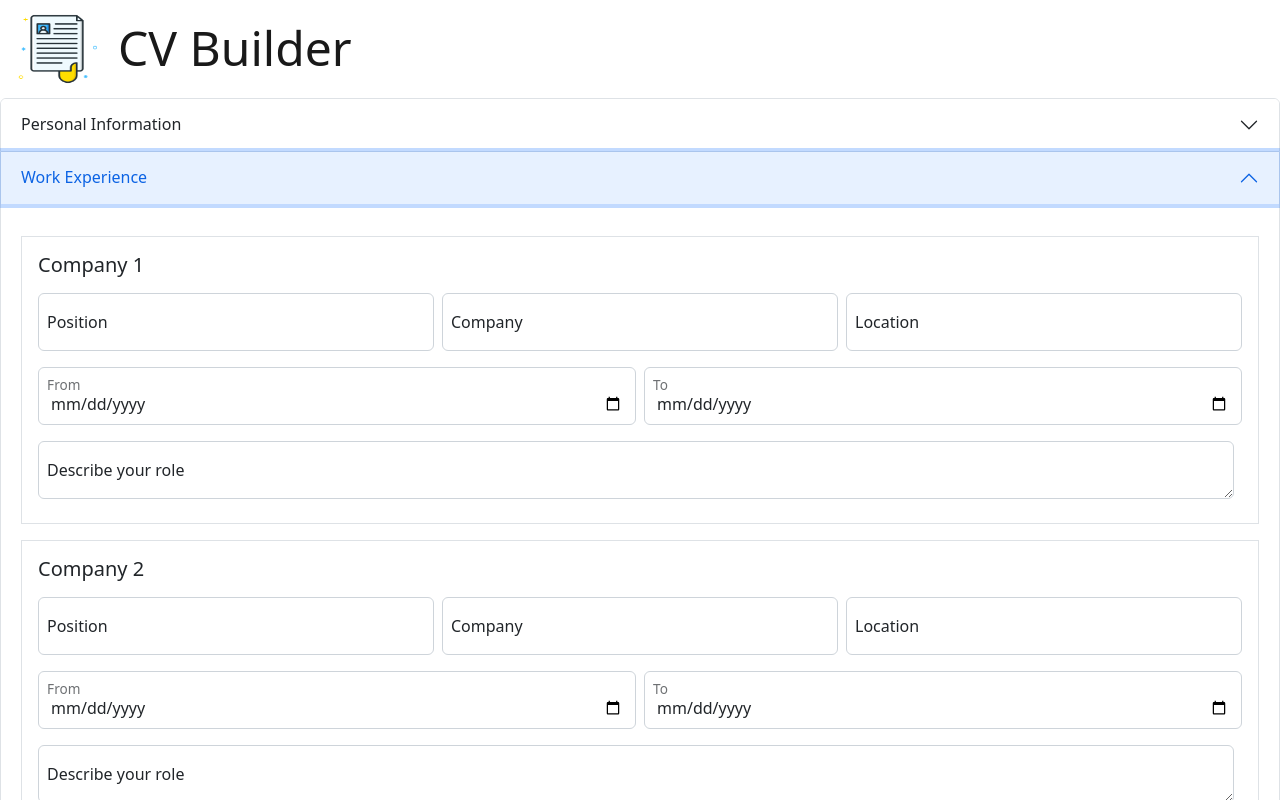
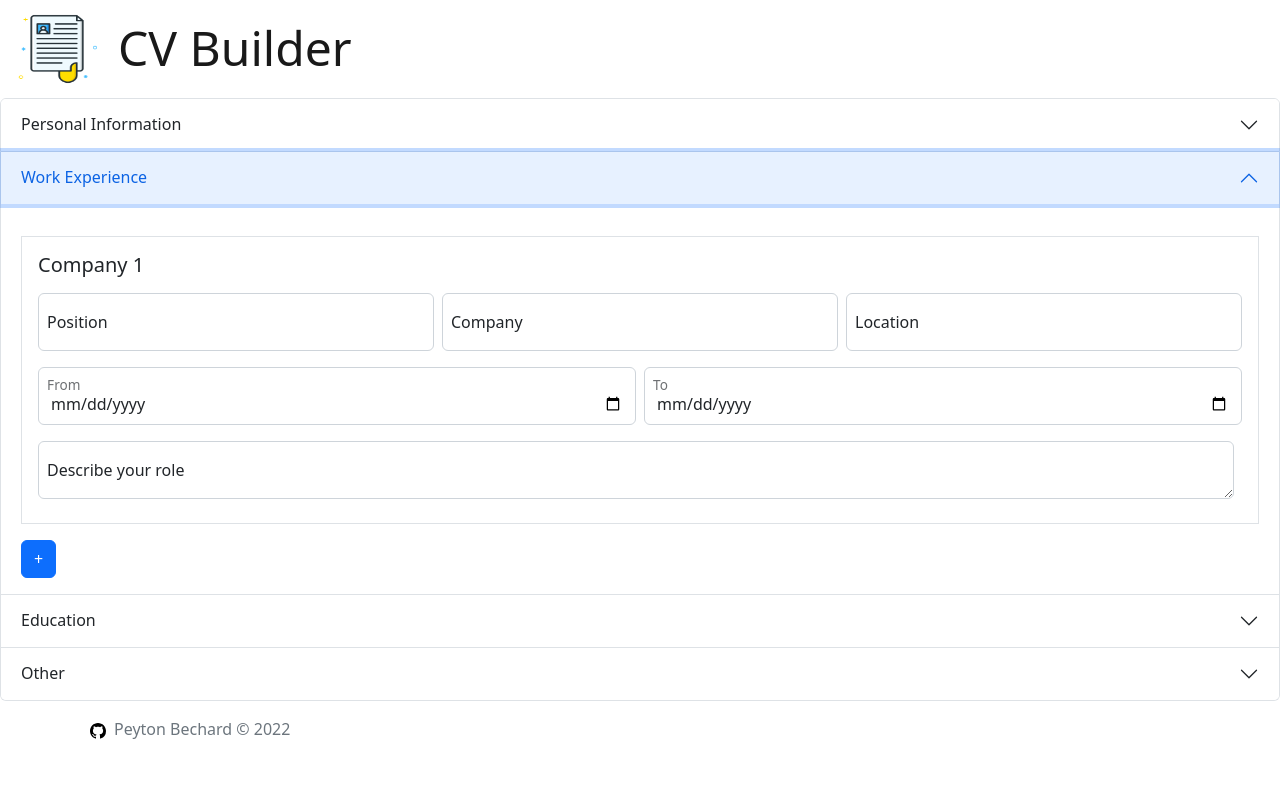
Before and after one commit to pmbechard/cv-builder, a React (Create React App) app: page / in a window 1280 px wide. Both pictures are taken after a click on the button "Work Experience". Shown: the top 800 px of the page. Built offline with nearby package versions, Linux system fonts and the light colour scheme.

Commit message:
Adds + buttons to each section for dynamic form adding.

```diff
--- /dev/null
+++ b/src/components/AddFormBtn.js
@@ -0,0 +1,14 @@
+import React, { Component } from 'react';
+import { Button } from 'react-bootstrap';
+
+export class AddFormBtn extends Component {
+  render() {
+    return (
+      <div>
+        <Button onClick={this.props.addForm}>+</Button>
+      </div>
+    );
+  }
+}
+
+export default AddFormBtn;
--- a/src/components/EducationArea.js
+++ b/src/components/EducationArea.js
@@ -2,17 +2,10 @@ import React, { Component } from 'react';
 import EducationForm from './EducationForm';
 
 export class EducationArea extends Component {
-  constructor(props) {
-    super(props);
-
-    this.counter = 2;
-    this.forms = [...Array(this.counter).keys()];
-  }
-
   render() {
     return (
       <div>
-        {this.forms.map((form) => (
+        {[...Array(this.props.formCount).keys()].map((form) => (
           <EducationForm counter={form} key={`education-form-${form}`} />
         ))}
       </div>
--- a/src/components/MainSectionAccordion.js
+++ b/src/components/MainSectionAccordion.js
@@ -4,8 +4,37 @@ import PersonalInfoForm from './PersonalInfoForm';
 import WorkExperienceArea from './WorkExperienceArea';
 import EducationArea from './EducationArea';
 import OtherArea from './OtherArea';
+import AddFormBtn from './AddFormBtn';
 
 class Main extends Component {
+  constructor(props) {
+    super(props);
+
+    this.state = {
+      workCounter: 1,
+      educationCounter: 1,
+      otherCounter: 1,
+    };
+  }
+
+  addWorkForm = (e) => {
+    this.setState({
+      workCounter: this.state.workCounter + 1,
+    });
+  };
+
+  addEducationForm = (e) => {
+    this.setState({
+      educationCounter: this.state.educationCounter + 1,
+    });
+  };
+
+  addOtherForm = (e) => {
+    this.setState({
+      otherCounter: this.state.otherCounter + 1,
+    });
+  };
+
   render() {
     return (
       <Accordion defaultActiveKey='0'>
@@ -15,22 +44,40 @@ class Main extends Component {
             <PersonalInfoForm />
           </Accordion.Body>
         </Accordion.Item>
+
         <Accordion.Item eventKey='1'>
           <Accordion.Header>Work Experience</Accordion.Header>
           <Accordion.Body>
-            <WorkExperienceArea />
+            <WorkExperienceArea formCount={this.state.workCounter} />
+            <AddFormBtn
+              addForm={(e) => {
+                this.addWorkForm(e);
+              }}
+            />
           </Accordion.Body>
         </Accordion.Item>
+
         <Accordion.Item eventKey='2'>
           <Accordion.Header>Education</Accordion.Header>
           <Accordion.Body>
-            <EducationArea />
+            <EducationArea formCount={this.state.educationCounter} />
+            <AddFormBtn
+              addForm={(e) => {
+                this.addEducationForm(e);
+              }}
+            />
           </Accordion.Body>
         </Accordion.Item>
+
         <Accordion.Item eventKey='3'>
           <Accordion.Header>Other</Accordion.Header>
           <Accordion.Body>
-            <OtherArea />
+            <OtherArea formCount={this.state.otherCounter} />
+            <AddFormBtn
+              addForm={(e) => {
+                this.addOtherForm(e);
+              }}
+            />
           </Accordion.Body>
         </Accordion.Item>
       </Accordion>
--- a/src/components/OtherArea.js
+++ b/src/components/OtherArea.js
@@ -2,19 +2,12 @@ import React, { Component } from 'react';
 import OtherForm from './OtherForm';
 
 export class OtherArea extends Component {
-  constructor(props) {
-    super(props);
-
-    this.counter = 1;
-    this.forms = [...Array(this.counter).keys()];
-  }
-
   render() {
     return (
       <div>
-        {this.forms.map((form) => {
-          return <OtherForm counter={form} key={`other-form-${form}`} />;
-        })}
+        {[...Array(this.props.formCount).keys()].map((form) => (
+          <OtherForm counter={form} key={`other-form-${form}`} />
+        ))}
       </div>
     );
   }
--- a/src/components/WorkExperienceArea.js
+++ b/src/components/WorkExperienceArea.js
@@ -2,17 +2,10 @@ import React, { Component } from 'react';
 import WorkExperienceForm from './WorkExperienceForm';
 
 export class WorkExperienceArea extends Component {
-  constructor(props) {
-    super(props);
-
-    this.counter = 3;
-    this.forms = [...Array(this.counter).keys()];
-  }
-
   render() {
     return (
       <div>
-        {this.forms.map((form) => (
+        {[...Array(this.props.formCount).keys()].map((form) => (
           <WorkExperienceForm
             counter={form}
             key={`work-experience-form-${form}`}
--- a/src/components/WorkExperienceForm.js
+++ b/src/components/WorkExperienceForm.js
@@ -1,26 +1,22 @@
 import React, { Component } from 'react';
 
 export class WorkExperienceForm extends Component {
-  constructor(props) {
-    super(props);
-    this.counter = props.counter;
-  }
   render() {
     return (
       <div className='my-3 border p-3'>
-        <h5>Company {this.counter + 1} </h5>
+        <h5>Company {this.props.counter + 1} </h5>
         <form action='' method='' className='form' noValidate>
           <div className='row gx-2'>
             <div className='my-2 form-floating col-md'>
               <input
                 type='text'
-                id={`position-company-${this.counter}`}
+                id={`position-company-${this.props.counter + 1}`}
                 className='form-control'
                 placeholder='Position'
                 required
               />
               <label
-                htmlFor={`position-company-${this.counter}`}
+                htmlFor={`position-company-${this.props.counter + 1}`}
                 className='form-label'
               >
                 Position
@@ -29,25 +25,28 @@ export class WorkExperienceForm extends Component {
             <div className='my-2 form-floating col-md'>
               <input
                 type='text'
-                id={`company-${this.counter}`}
+                id={`company-${this.props.counter + 1}`}
                 className='form-control'
                 placeholder='Company'
                 required
               />
-              <label htmlFor={`company-${this.counter}`} className='form-label'>
+              <label
+                htmlFor={`company-${this.props.counter + 1}`}
+                className='form-label'
+              >
                 Company
               </label>
             </div>
             <div className='my-2 form-floating col'>
               <input
                 type='location'
-                id={`company-location-${this.counter}`}
+                id={`company-location-${this.props.counter + 1}`}
                 className='form-control'
                 placeholder='Location'
                 required
               />
               <label
-                htmlFor={`company-location-${this.counter}`}
+                htmlFor={`company-location-${this.props.counter + 1}`}
                 className='form-label'
               >
                 Location
@@ -58,13 +57,13 @@ export class WorkExperienceForm extends Component {
             <div className='my-2 form-floating col-md'>
               <input
                 type='date'
-                id={`company-from-${this.counter}`}
+                id={`company-from-${this.props.counter + 1}`}
                 className='form-control'
                 placeholder='From'
                 required
               />
               <label
-                htmlFor={`company-from-${this.counter}`}
+                htmlFor={`company-from-${this.props.counter + 1}`}
                 className='form-label'
               >
                 From
@@ -73,13 +72,13 @@ export class WorkExperienceForm extends Component {
             <div className='my-2 form-floating col-md'>
               <input
                 type='date'
-                id={`company-to-${this.counter}`}
+                id={`company-to-${this.props.counter + 1}`}
                 className='form-control'
                 placeholder='To'
                 required
               />
               <label
-                htmlFor={`company-to-${this.counter}`}
+                htmlFor={`company-to-${this.props.counter + 1}`}
                 className='form-label'
               >
                 To
@@ -90,9 +89,9 @@ export class WorkExperienceForm extends Component {
                 <textarea
                   className='form-control'
                   placeholder='Describe your role'
-                  id={`company-role-${this.counter}`}
+                  id={`company-role-${this.props.counter + 1}`}
                 ></textarea>
-                <label htmlFor={`company-role-${this.counter}`}>
+                <label htmlFor={`company-role-${this.props.counter + 1}`}>
                   Describe your role
                 </label>
               </div>
```
